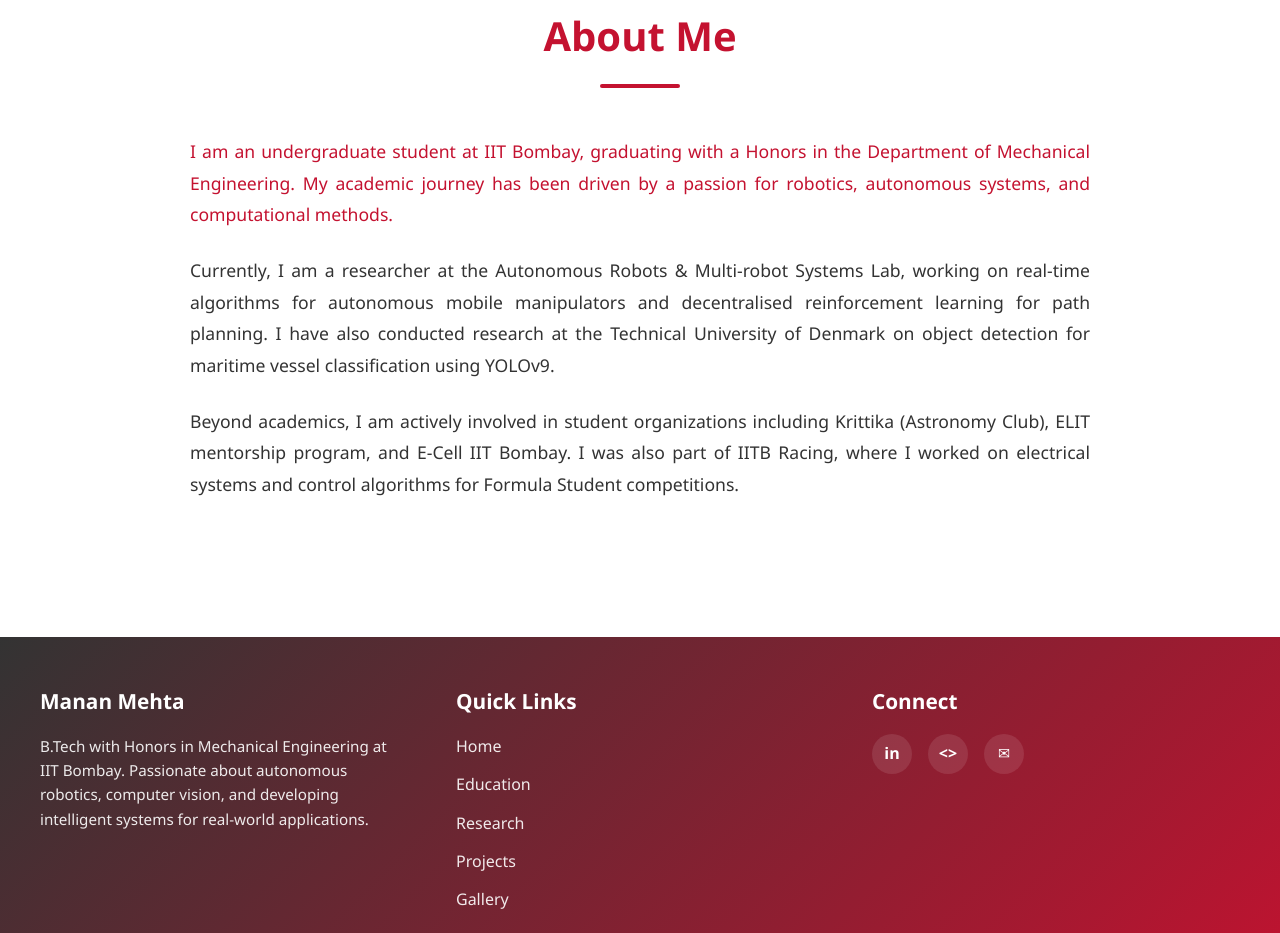
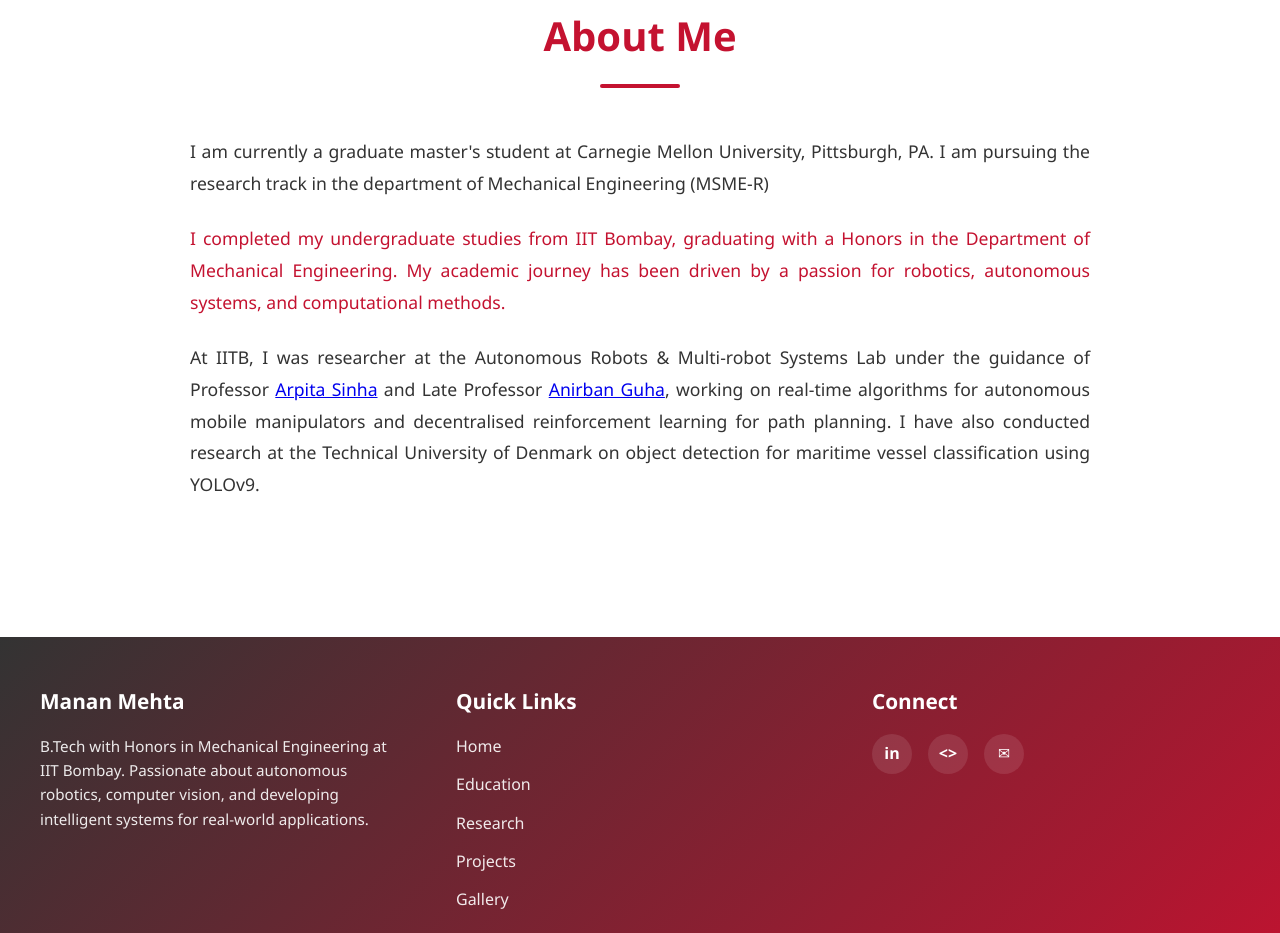
Before and after one commit to Bot736382/portfolio, a React (Vite) app: page / in a window 1280 px wide. Shown: the part 860-1793 px from the top of the page. Built offline with nearby package versions, Linux system fonts and the light colour scheme.

Commit message:
Modified About

```diff
--- a/src/components/About.jsx
+++ b/src/components/About.jsx
@@ -7,26 +7,43 @@
         <h2 className="section-title">About Me</h2>
         <div className="about-content">
           <div className="about-text">
+            <p>
+              I am currently a graduate master's student at Carnegie Mellon University, Pittsburgh, PA. I am pursuing the research track in the department of Mechanical Engineering (MSME-R)
+            </p>
             <p className="lead-text">
-              I am an undergraduate student at IIT Bombay, graduating with a Honors in the Department of Mechanical Engineering. My academic journey has been driven by a
-              passion for robotics, autonomous systems, and computational
-              methods.
+              I completed my undergraduate studies from IIT Bombay, graduating with a Honors in the Department of Mechanical Engineering. My academic journey has been driven by a
+              passion for robotics, autonomous systems, and computational methods.
             </p>
             <p>
-              Currently, I am a researcher at the Autonomous Robots &
-              Multi-robot Systems Lab, working on real-time algorithms for
+              At IITB, I was researcher at the Autonomous Robots & Multi-robot Systems Lab under the guidance of Professor{" "}
+              <a
+                href="https://www.sc.iitb.ac.in/~asinha/Pages/"
+                target="_blank"
+                rel="noopener noreferrer"
+              >
+                Arpita Sinha
+              </a>{" "}
+              and Late Professor{" "}
+              <a
+                href="https://sites.google.com/site/anirbanguha1/home"
+                target="_blank"
+                rel="noopener noreferrer"
+              >
+                Anirban Guha
+              </a>
+              , working on real-time algorithms for
               autonomous mobile manipulators and decentralised reinforcement
               learning for path planning. I have also conducted research at the
               Technical University of Denmark on object detection for maritime
               vessel classification using YOLOv9.
             </p>
-            <p>
+            {/* <p>
               Beyond academics, I am actively involved in student organizations
               including Krittika (Astronomy Club), ELIT mentorship program, and
               E-Cell IIT Bombay. I was also part of IITB Racing, where I worked
               on electrical systems and control algorithms for Formula Student
               competitions.
-            </p>
+            </p> */}
             {/* <div className="about-highlights">
               <div className="highlight-item">
                 <span className="highlight-number">6+</span>
```
